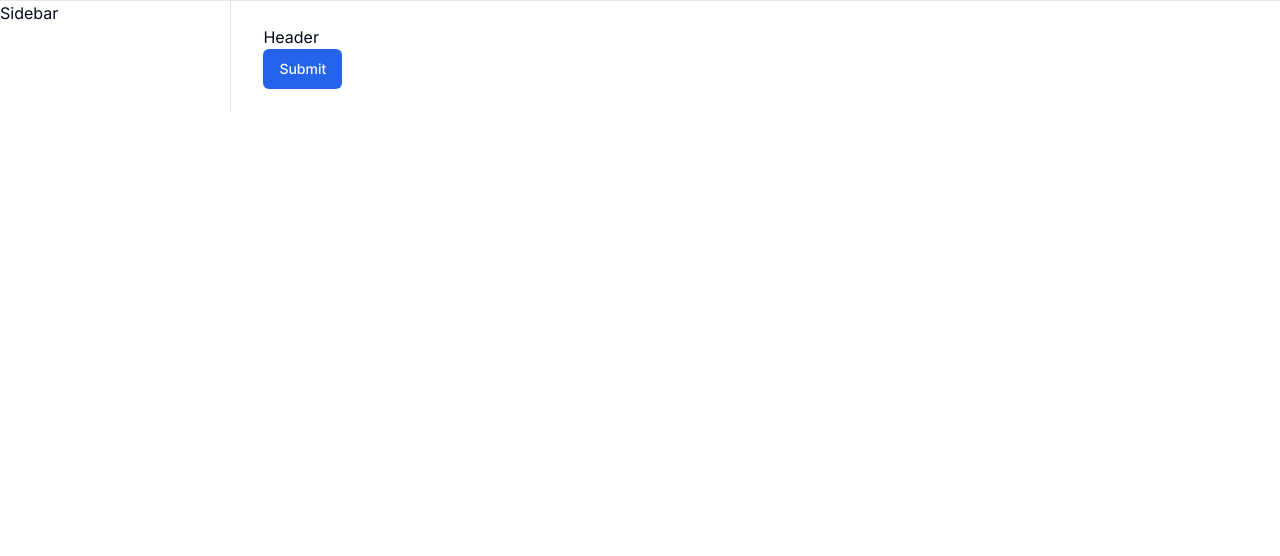
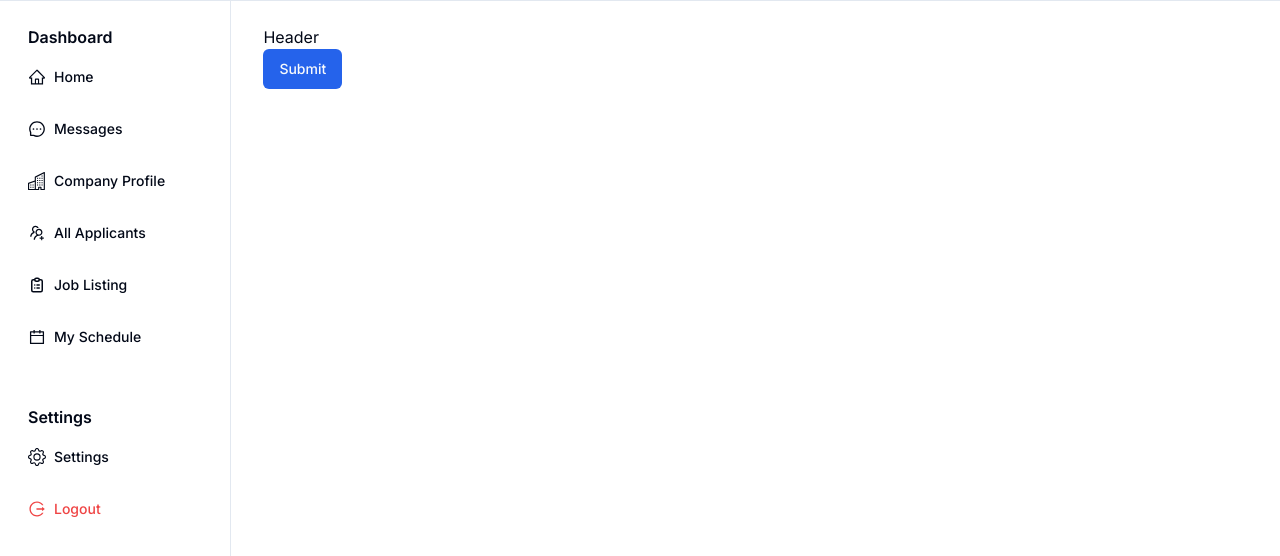
Before and after one commit to zulmarij/bwa-job-hunt, a Next.js app: page / in a window 1280 px wide. Shown: the top 556 px of the page. Built offline with nearby package versions, Linux system fonts and the light colour scheme.

Commit message:
slicing sidebar component

```diff
--- a/package.json
+++ b/package.json
@@ -23,6 +23,7 @@
     "postcss": "8.4.29",
     "react": "18.2.0",
     "react-dom": "18.2.0",
+    "react-icons": "^4.11.0",
     "tailwind-merge": "^1.14.0",
     "tailwindcss": "3.3.3",
     "tailwindcss-animate": "^1.0.7",
--- a/src/app/layout.tsx
+++ b/src/app/layout.tsx
@@ -1,29 +1,32 @@
-import './globals.css'
-import type { Metadata } from 'next'
-import { Inter } from 'next/font/google'
+import Sidebar from "@/components/layouts/Sidebar";
+import "./globals.css";
+import type { Metadata } from "next";
+import { Inter } from "next/font/google";
 
-const inter = Inter({ subsets: ['latin'] })
+const inter = Inter({ subsets: ["latin"] });
 
 export const metadata: Metadata = {
-  title: 'Create Next App',
-  description: 'Generated by create next app',
-}
+  title: "Create Next App",
+  description: "Generated by create next app",
+};
 
 export default function RootLayout({
   children,
 }: {
-  children: React.ReactNode
+  children: React.ReactNode;
 }) {
   return (
     <html lang="en">
       <body className={inter.className}>
         <main>
-          <div className='border-t'>
-            <div className='bg-background'>
-              <div className='flex flex-row'>
-                <div className='hidden lg:block w-[18%]'>Sidebar</div>
-                <div className='col-span-3 overflow-auto lg:col-span-5 lg:border-l w-[82%]'>
-                  <div className='px-6 py-6 lg:px-8'>
+          <div className="border-t">
+            <div className="bg-background">
+              <div className="flex flex-row">
+                <div className="hidden lg:block w-[18%]">
+                  <Sidebar />
+                </div>
+                <div className="col-span-3 overflow-auto lg:col-span-5 lg:border-l w-[82%]">
+                  <div className="px-6 py-6 lg:px-8">
                     <div>Header</div>
                     {children}
                   </div>
@@ -34,5 +37,5 @@
         </main>
       </body>
     </html>
-  )
+  );
 }
--- /dev/null
+++ b/src/components/layouts/Sidebar/index.tsx
@@ -0,0 +1,92 @@
+import { Button } from "@/components/ui/button";
+import { FC } from "react";
+import {
+  AiOutlineHome,
+  AiOutlineMessage,
+  AiOutlineUsergroupAdd,
+  AiOutlineCalendar,
+  AiOutlineLogout,
+} from "react-icons/ai";
+import { BsBuildings, BsGear } from "react-icons/bs";
+import { HiOutlineClipboardList } from "react-icons/hi";
+
+interface SidebarProps {}
+
+const Sidebar: FC<SidebarProps> = ({}) => {
+  return (
+    <div className="pb-12 min-h-screen">
+      <div className="space-y-4 py-4">
+        <div className="px-3 py-2">
+          <h2 className="mb-2 px-4 te, xt-lg font-semibold">Dashboard</h2>
+          <div className="space-y-3">
+            <Button
+              variant="ghost"
+              className="w-full justify-start rounded-none hover:text-primary"
+            >
+              <AiOutlineHome className="mr-2 text-lg" />
+              Home
+            </Button>
+            <Button
+              variant="ghost"
+              className="w-full justify-start rounded-none hover:text-primary"
+            >
+              <AiOutlineMessage className="mr-2 text-lg" />
+              Messages
+            </Button>
+            <Button
+              variant="ghost"
+              className="w-full justify-start rounded-none hover:text-primary"
+            >
+              <BsBuildings className="mr-2 text-lg" />
+              Company Profile
+            </Button>
+            <Button
+              variant="ghost"
+              className="w-full justify-start rounded-none hover:text-primary"
+            >
+              <AiOutlineUsergroupAdd className="mr-2 text-lg" />
+              All Applicants
+            </Button>
+            <Button
+              variant="ghost"
+              className="w-full justify-start rounded-none hover:text-primary"
+            >
+              <HiOutlineClipboardList className="mr-2 text-lg" />
+              Job Listing
+            </Button>
+            <Button
+              variant="ghost"
+              className="w-full justify-start rounded-none hover:text-primary"
+            >
+              <AiOutlineCalendar className="mr-2 text-lg" />
+              My Schedule
+            </Button>
+          </div>
+        </div>
+      </div>
+      <div className="space-y-4 py-4">
+        <div className="px-3 py-2">
+          <h2 className="mb-2 px-4 te, xt-lg font-semibold">Settings</h2>
+          <div className="space-y-3">
+            <Button
+              variant="ghost"
+              className="w-full justify-start rounded-none hover:text-primary"
+            >
+              <BsGear className="mr-2 text-lg" />
+              Settings
+            </Button>
+            <Button
+              variant="ghost"
+              className="w-full text-red-500 hover:bg-red-200 hover:text-red-500 justify-start rounded-none"
+            >
+              <AiOutlineLogout className="mr-2 text-lg" />
+              Logout
+            </Button>
+          </div>
+        </div>
+      </div>
+    </div>
+  );
+};
+
+export default Sidebar;
```
Also changed, not shown: 1 other file (tests, documents, lock files or other folders).
